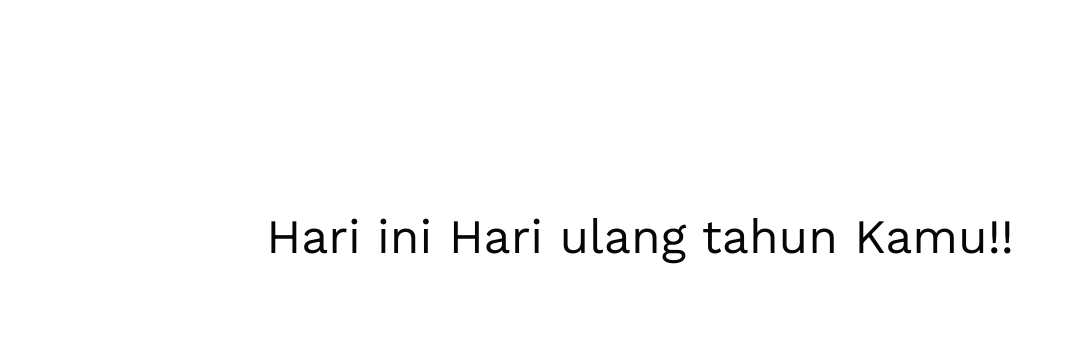
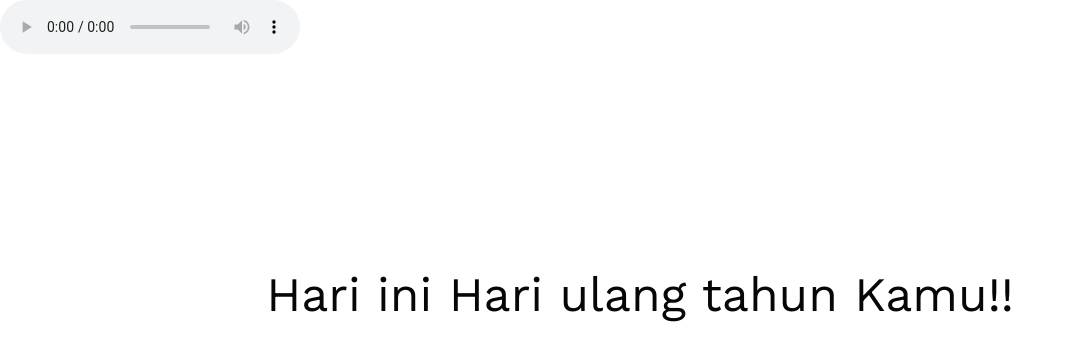
Before and after one commit to FarizFx/FarizFx.github.io, a plain HTML site: page index.html in a window 1280 px wide. Shown: the whole page, without its empty margins (0-1074 px from the left). Drawn offline with nearby package versions, Linux system fonts and the light colour scheme.

Commit message:
Update index.html

```diff
--- a/index.html
+++ b/index.html
@@ -12,7 +12,9 @@
 </head>
 
 <body>
-  <audio src="https://sg1-vpn.landcraft.my.id:81/oneonly.mp3" autoplay></audio>
+  <audio controls autoplay loop>
+  <source src="https://sg1-vpn.landcraft.my.id:81/oneonly.mp3" type="audio/mpeg">
+</audio>
   <div class="container">
     <div class="one">
       <h1 class="one">
```
